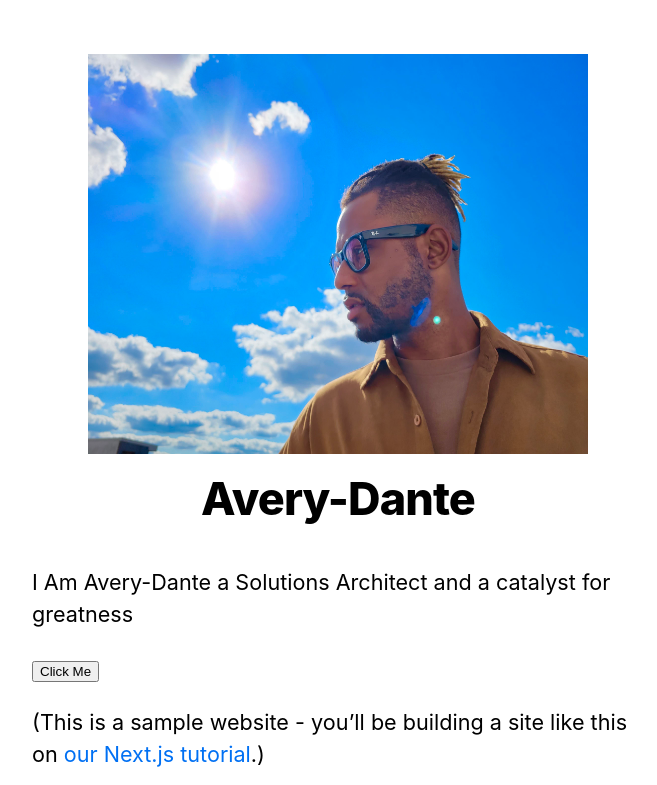
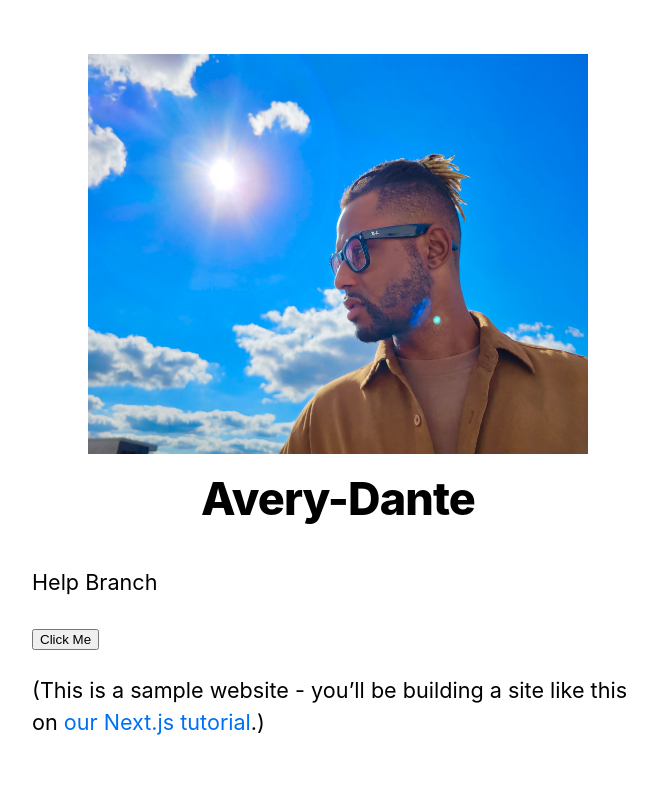
Before and after one commit to thelovesmith/nextjs-test, a Next.js app: page / in a window 1280 px wide. Shown: the top 785 px of the page, without its empty margins (302-959 px from the left). Built offline with nearby package versions, Linux system fonts and the light colour scheme.

Commit message:
help branch

```diff
--- a/pages/index.js
+++ b/pages/index.js
@@ -23,7 +23,8 @@ export default function Home({ allPostsData }) {
       </Head>
       <section className={utilStyles.headingMd}>
         <p>
-          I Am Avery-Dante a Solutions Architect and a catalyst for greatness
+          Help Branch
+
         </p>
         <button>Click Me</button>
         <p>
```
